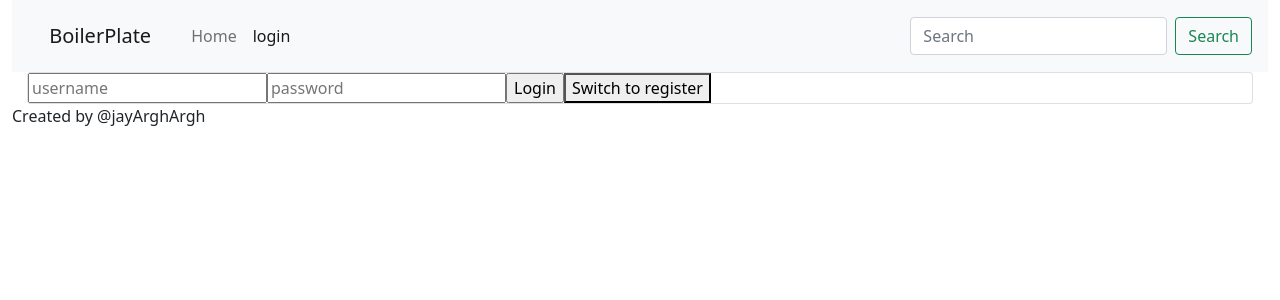
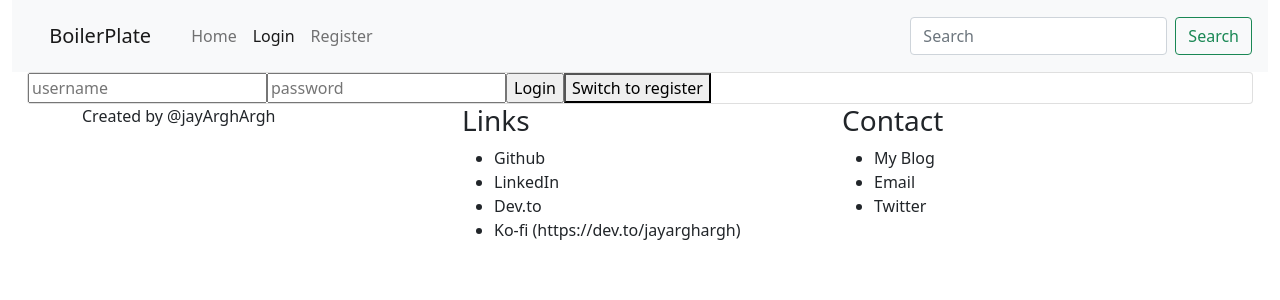
Before and after one commit to easymern/fe_easymern, a React (Create React App) app: page /login in a window 1280 px wide. Shown: the top 300 px of the page. Built offline with nearby package versions, Linux system fonts and the light colour scheme.

Commit message:
move footer component to above nav folder. fixed links

```diff
--- a/src/App.js
+++ b/src/App.js
@@ -14,7 +14,7 @@ import MainNavigation from "./mod_shared/components/Navigation/MainNavigation";
 import Home from "./mod_home/pages/Home";
 import Login from "./mod_login/components/Login";
 import Register from "./mod_login/components/Register";
-import Footer from "./mod_shared/components/Navigation/Footer";
+import Footer from "./mod_shared/components/Footer";
 
 import { AuthContext } from "./mod_shared/context/auth-context";
 import { useAuth } from "./mod_shared/hooks/auth-hook";
--- /dev/null
+++ b/src/mod_shared/components/Footer.js
@@ -0,0 +1,36 @@
+import React from 'react';
+
+const Footer = () => {
+  return (
+    <div className="footer">
+      <div className={"container"}>
+        <div className={"row"}>
+          <div className={"col-4"}>
+            <p>Created by @jayArghArgh</p>
+          </div>
+          <div className={"col-4"}>
+            <h3>Links</h3>
+            <ul>
+              <li>Github</li>
+              <li>LinkedIn</li>
+              <li>Dev.to</li>
+              <li>Ko-fi (https://dev.to/jayarghargh)</li>
+            </ul>
+          </div>
+          <div className={"col-4"}>
+            <h3>Contact</h3>
+            <ul>
+              <li>My Blog</li>
+              <li>Email</li>
+              <li>Twitter</li>
+            </ul>
+          </div>
+        </div>
+
+
+      </div>
+    </div>
+  );
+};
+
+export default Footer;
--- a/src/mod_shared/components/Navigation/Footer.js
+++ /dev/null
@@ -1,11 +0,0 @@
-import React from 'react';
-
-const Footer = () => {
-  return (
-    <div className="footer">
-      <p>Created by @jayArghArgh</p>
-    </div>
-  );
-};
-
-export default Footer;
--- a/src/mod_shared/components/Navigation/NavLinks.js
+++ b/src/mod_shared/components/Navigation/NavLinks.js
@@ -20,13 +20,18 @@ const NavLinks = props => {
       )}
 
       {!auth.isLoggedIn && (
-        <li className="nav-item">
-          <NavLink className={"nav-link"} to="/login">login</NavLink>
-        </li>
+        <React.Fragment>
+          <li className="nav-item">
+            <NavLink className={"nav-link"} to="/login">Login</NavLink>
+          </li>
+          <li className="nav-item">
+          <NavLink className={"nav-link"} to="/register">Register</NavLink>
+          </li>
+        </React.Fragment>
       )}
       {auth.isLoggedIn && (
         <li className="nav-item">
-          <button className={"nav-link"} onClick={auth.logout}>LOGOUT</button>
+          <NavLink className={"nav-link"} to="/login" onClick={auth.logout}>Logout</NavLink>
         </li>
       )}
 
```
